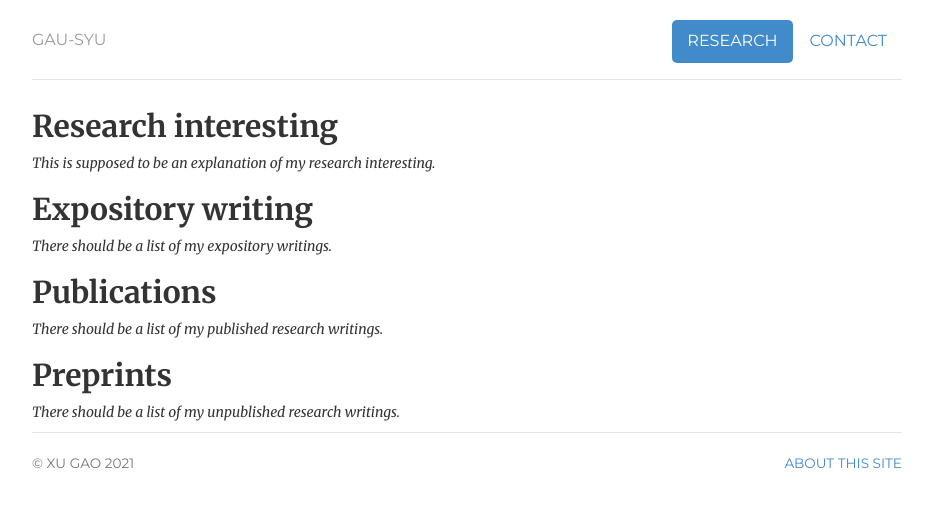
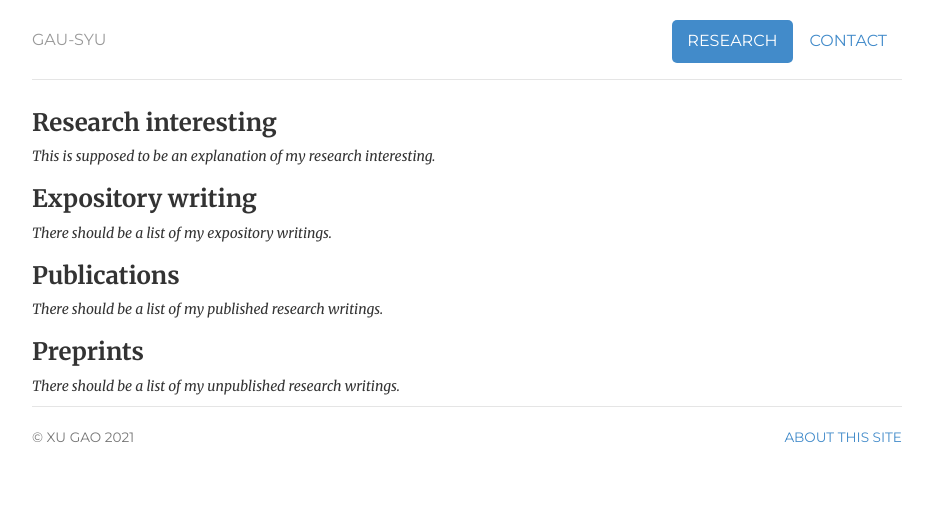
Before and after one commit to xinghuan-stear/xinghuan-stear.github.io, a Jekyll site: the page built from _pages/Research.md, in a window 1280 px wide. Shown: the top 507 px of the page, without its empty margins (173-1106 px from the left). Built offline with Jekyll 4.4.1, drawn with Linux system fonts in a browser that asks for light colours.

```diff
--- a/_pages/Research.md
+++ b/_pages/Research.md
@@ -4,18 +4,18 @@ title: Research
 permalink: /Research/
 ---
 
-## Research interesting
+### Research interesting
 
 *This is supposed to be an explanation of my research interesting.*
 
-## Expository writing
+### Expository writing
 
 *There should be a list of my expository writings.*
 
-## Publications
+### Publications
 
 *There should be a list of my published research writings.*
 
-## Preprints
+### Preprints
 
 *There should be a list of my unpublished research writings.*
```
